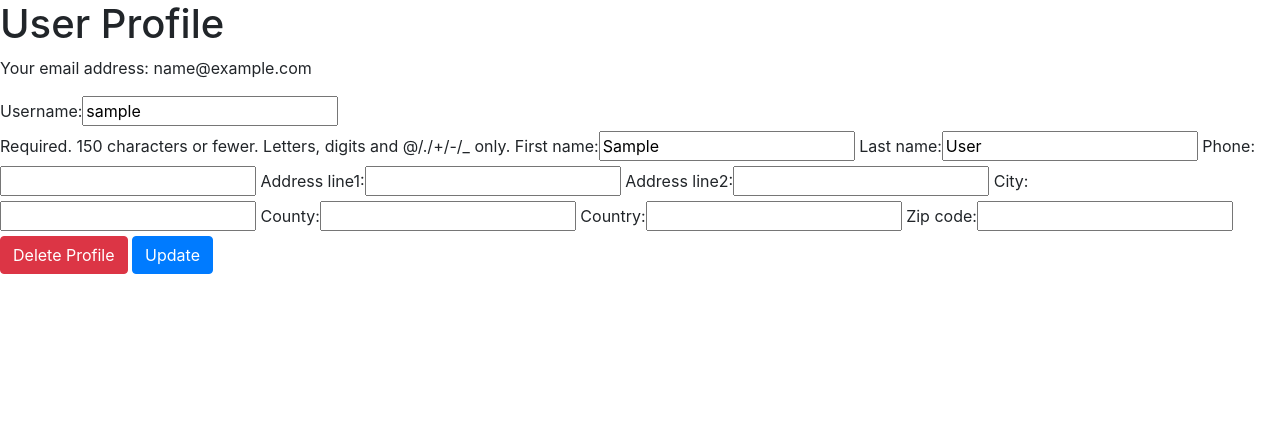
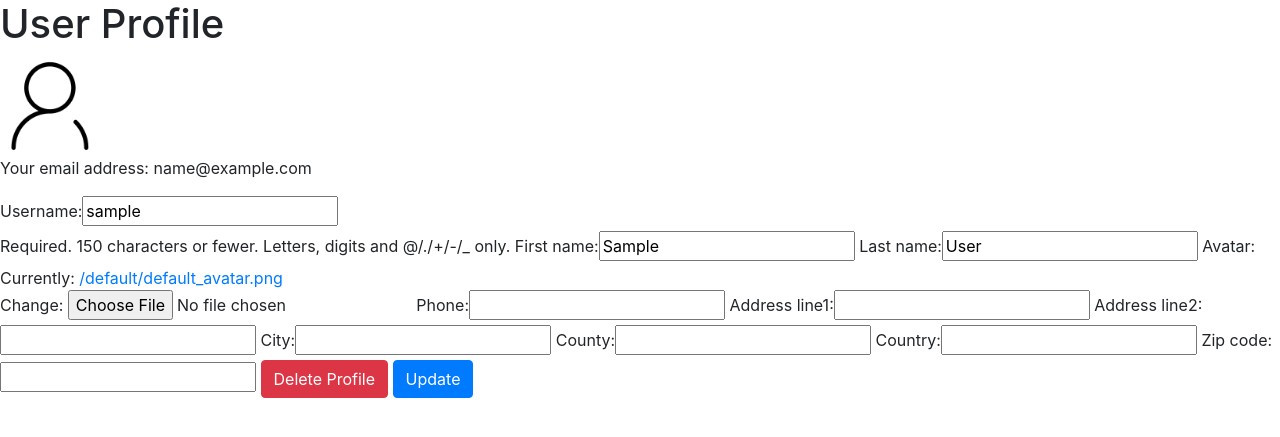
Before and after one commit to ai-ionascu/artGallery, a Django app: page /profiles/edit/ in a window 1280 px wide. Shown: the part 120-557 px from the top of the page. Run offline with Django 3.2, Linux system fonts and the light colour scheme; the visitor is signed in with stand-in values (Sample User, id 1); data that the repository does not hold is empty; some libraries are stand-ins or nearby versions.

Commit message:
added avatar image field with default for user profile

```diff
--- a/profiles/forms.py
+++ b/profiles/forms.py
@@ -15,6 +15,7 @@ class RegistrationForm(UserCreationForm):
     email = forms.EmailField(required=True)
     first_name = forms.CharField(max_length=64, required=False)
     last_name = forms.CharField(max_length=64, required=False)
+    avatar = forms.ImageField(required=False)
     phone = forms.CharField(max_length=24, required=False)
     address_line1 = forms.CharField(max_length=128, required=False)
     address_line2 = forms.CharField(max_length=128, required=False)
@@ -56,4 +57,4 @@ class EditUserForm(forms.ModelForm):
 class EditProfileForm(forms.ModelForm):
         class Meta:
             model = Profile
-            fields = ('phone', 'address_line1', 'address_line2', 'city', 'county', 'country', 'zip_code')
+            fields = ('avatar', 'phone', 'address_line1', 'address_line2', 'city', 'county', 'country', 'zip_code')
--- a/profiles/models.py
+++ b/profiles/models.py
@@ -18,6 +18,7 @@ class AddressMixin(models.Model):
 class Profile(AddressMixin, models.Model):
 
     user = models.OneToOneField(User, on_delete=models.CASCADE)
+    avatar = models.ImageField(upload_to='images', default='/default/default_avatar.png')
     PROFILE_CHOICES = (('ARTIST', 'Artist'), ('CUSTOMER', 'Customer'))
     profile_type = models.CharField(max_length=24, choices=PROFILE_CHOICES, blank=True, default='')
     phone = models.CharField(max_length=24, null=False, blank=True, default='')
--- a/profiles/templates/edit_profile.html
+++ b/profiles/templates/edit_profile.html
@@ -12,6 +12,7 @@
 
     {% csrf_token %}
 
+    <img src="{{ user.profile.avatar.url }}" alt="{user.profile.avatar.name}" max-width="200" height="100"/>
     <p>Your email address: {{ user.email }}</p>
 
     {{ edit_user_form | as_bootstrap }}
```
Also changed, not shown: media/default/default_avatar.png (added), profiles/migrations/0002_profile_avatar.py (added).
